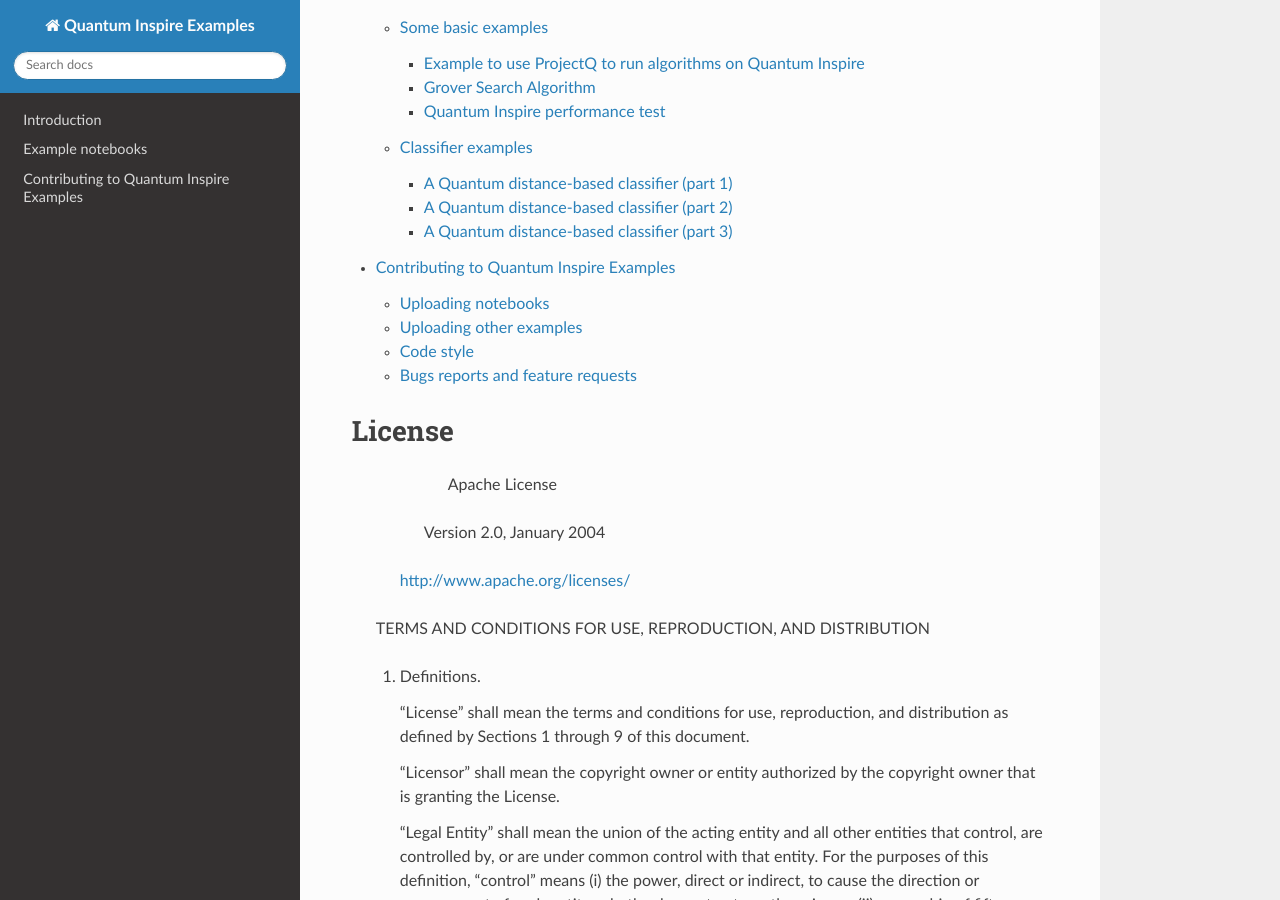
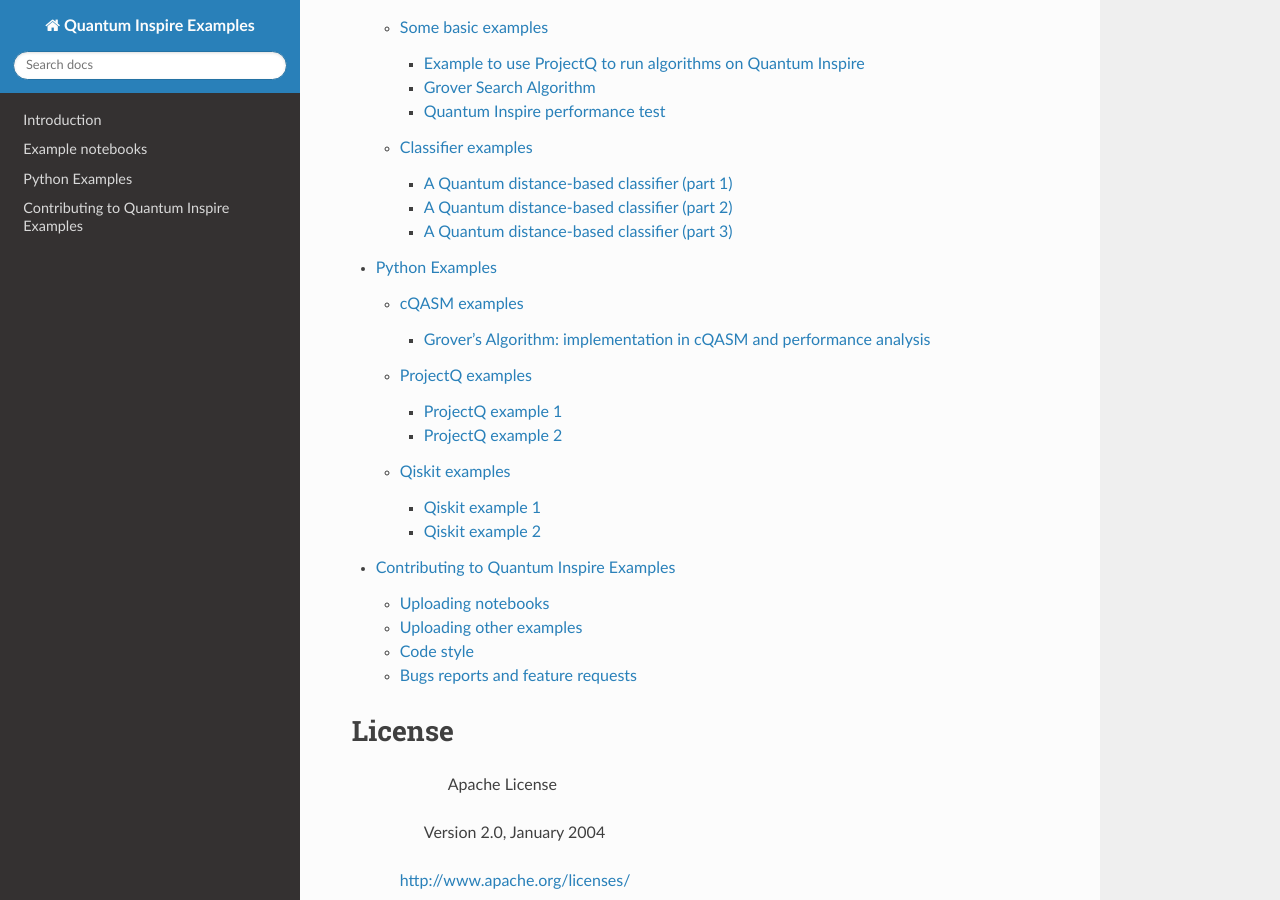
Before and after one commit to QuTech-Delft/quantum-inspire-examples, a Sphinx documentation site: the page built from docs/index.rst, in a window 1280 px wide and 900 px high, scrolled down 481 px. Built offline with Sphinx 7.4.7 and the Read the Docs theme 2.0.0, drawn with Linux system fonts in a browser that asks for light colours; some of the changed lines change nothing that is shown.

Commit message:
added python examples

```diff
--- /dev/null
+++ b/docs/examples.rst
@@ -0,0 +1,67 @@
+Python Examples
+===============
+
+cQASM examples
+--------------
+
+Grover’s Algorithm: implementation in cQASM and performance analysis
+^^^^^^^^^^^^^^^^^^^^^^^^^^^^^^^^^^^^^^^^^^^^^^^^^^^^^^^^^^^^^^^^^^^^
+
+This example demonstrates how to use the SDK to create a more complex Grover's algorithm in cQASM, and simulate the
+circuit on Quantum Inspire.
+
+.. literalinclude:: examples/sat_example/example_main.py
+
+Code for generating and executing the cQASM
+"""""""""""""""""""""""""""""""""""""""""""
+
+.. literalinclude:: examples/sat_example/src/run.py
+
+Code for the optimizer
+""""""""""""""""""""""
+
+.. literalinclude:: examples/sat_example/src/optimizer.py
+
+Code for the SAT-utilities
+""""""""""""""""""""""""""
+
+.. literalinclude:: examples/sat_example/src/sat_utilities.py
+
+ProjectQ examples
+-----------------
+
+ProjectQ example 1
+^^^^^^^^^^^^^^^^^^
+
+A simple example that demonstrates how to use the SDK to create a circuit to create a Bell state, and simulate the
+circuit on Quantum Inspire.
+
+.. literalinclude:: examples/example_projectq_entangle.py
+
+ProjectQ example 2
+^^^^^^^^^^^^^^^^^^
+
+An example that demonstrates how to use the SDK to create a more complex circuit to run Grover's algorithm and
+simulate the circuit on Quantum Inspire.
+
+.. literalinclude:: examples/example_projectq_grover.py
+
+Qiskit examples
+---------------
+
+Qiskit example 1
+^^^^^^^^^^^^^^^^
+
+A simple example that demonstrates how to use the SDK to create a circuit to create a Bell state, and simulate the
+circuit on Quantum Inspire.
+
+.. literalinclude:: examples/example_qiskit_entangle.py
+
+Qiskit example 2
+^^^^^^^^^^^^^^^^
+
+A simple example that demonstrates how to use the SDK to create a circuit to demonstrate conditional gate execution.
+
+.. literalinclude:: examples/example_qiskit_conditional.py
+
+Back to the :doc:`main page <index>`.
--- a/docs/examples/example_projectq_entangle.py
+++ b/docs/examples/example_projectq_entangle.py
@@ -10,9 +10,8 @@
 from projectq.setups import restrictedgateset
 
 from quantuminspire.api import QuantumInspireAPI
+from quantuminspire.credentials import get_authentication
 from quantuminspire.projectq.backend_qx import QIBackend
-
-from tools.credentials import get_authentication
 
 QI_URL = os.getenv('API_URL', 'https://api.quantum-inspire.com/')
 
--- a/docs/examples/example_qiskit_conditional.py
+++ b/docs/examples/example_qiskit_conditional.py
@@ -1,4 +1,4 @@
-"""Example usage of the Quantum Inspire backend with the QisKit SDK.
+"""Example usage of the Quantum Inspire backend with the Qiskit SDK.
 
 A simple example that demonstrates how to use the SDK to create
 a circuit to demonstrate conditional gate execution.
@@ -6,20 +6,18 @@
 For documentation on how to use Qiskit we refer to
 [https://qiskit.org/](https://qiskit.org/).
 
-Specific to Quantum Inspire is the creation of the QI instance, which is used to set the authentication of the user and
-provides a Quantum Inspire backend that is used to execute the circuit.
+Specific to Quantum Inspire is the creation of the QI instance, which is used to set the authentication
+of the user and provides a Quantum Inspire backend that is used to execute the circuit.
 
 Copyright 2018-19 QuTech Delft. Licensed under the Apache License, Version 2.0.
 """
 import os
 
-from qiskit import BasicAer
+from qiskit import BasicAer, execute
 from qiskit.circuit import QuantumRegister, ClassicalRegister, QuantumCircuit
-from qiskit import execute
 
+from quantuminspire.credentials import get_authentication
 from quantuminspire.qiskit import QI
-
-from tools.credentials import get_authentication
 
 QI_URL = os.getenv('API_URL', 'https://api.quantum-inspire.com/')
 
--- a/docs/examples/example_qiskit_entangle.py
+++ b/docs/examples/example_qiskit_entangle.py
@@ -1,32 +1,31 @@
-"""Example usage of the Quantum Inspire backend with the QisKit SDK.
+"""Example usage of the Quantum Inspire backend with the Qiskit SDK.
 
 A simple example that demonstrates how to use the SDK to create
 a circuit to create a Bell state, and simulate the circuit on
 Quantum Inspire.
 
-For documentation on how to use QisKit we refer to
+For documentation on how to use Qiskit we refer to
 [https://qiskit.org/](https://qiskit.org/).
 
-Specific to Quantum Inspire is the creation of the QI instance, which is used to set the authentication of the user and
-provides a Quantum Inspire backend that is used to execute the circuit.
-
+Specific to Quantum Inspire is the creation of the QI instance, which is used to set the authentication
+of the user and provides a Quantum Inspire backend that is used to execute the circuit.
 
 Copyright 2018-19 QuTech Delft. Licensed under the Apache License, Version 2.0.
 """
 import os
 
+from qiskit import execute
 from qiskit.circuit import QuantumRegister, ClassicalRegister, QuantumCircuit
-from qiskit import execute
 
+from quantuminspire.credentials import get_authentication
 from quantuminspire.qiskit import QI
-
-from tools.credentials import get_authentication
 
 QI_URL = os.getenv('API_URL', 'https://api.quantum-inspire.com/')
 
 
+project_name = 'Qiskit-entangle'
 authentication = get_authentication()
-QI.set_authentication(authentication, QI_URL)
+QI.set_authentication(authentication, QI_URL, project_name=project_name)
 qi_backend = QI.get_backend('QX single-node simulator')
 
 q = QuantumRegister(2)
--- a/docs/examples/sat_example/src/run.py
+++ b/docs/examples/sat_example/src/run.py
@@ -1,5 +1,5 @@
+from src.optimizer import *
 from src.sat_utilities import *
-from src.optimizer import *
 import math
 
 
--- a/docs/index.rst
+++ b/docs/index.rst
@@ -13,6 +13,7 @@
 
    introduction
    examplenotebooks
+   examples
    contributing
 
 License
```
Also changed, not shown: docs/examples/example_projectq_grover.py (+3 -4 lines), .readthedocs.yml, .travis.yml.
